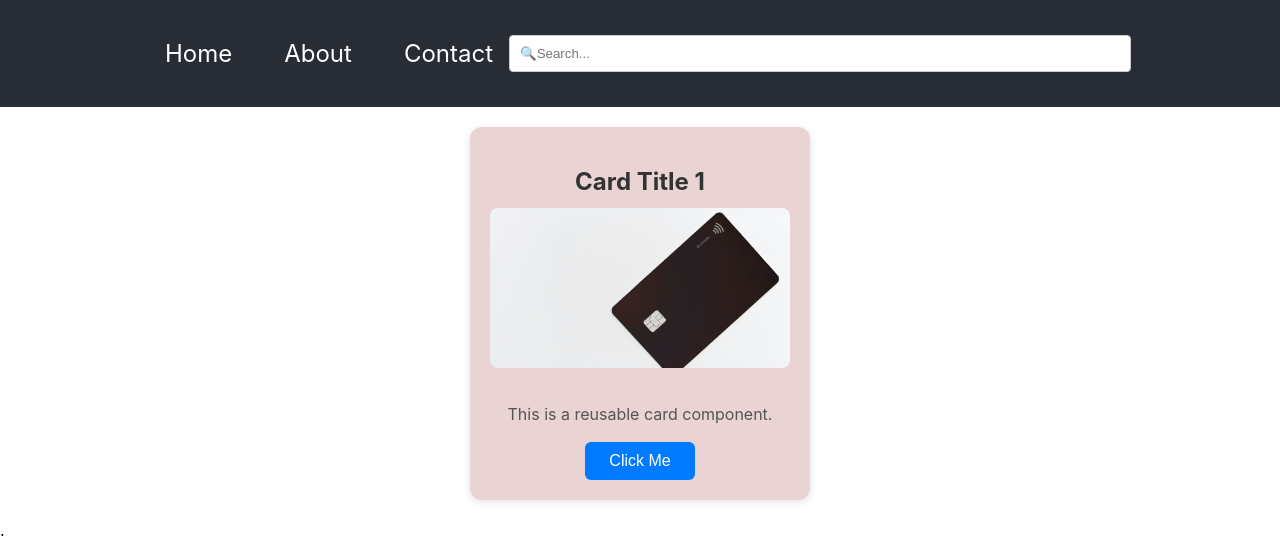
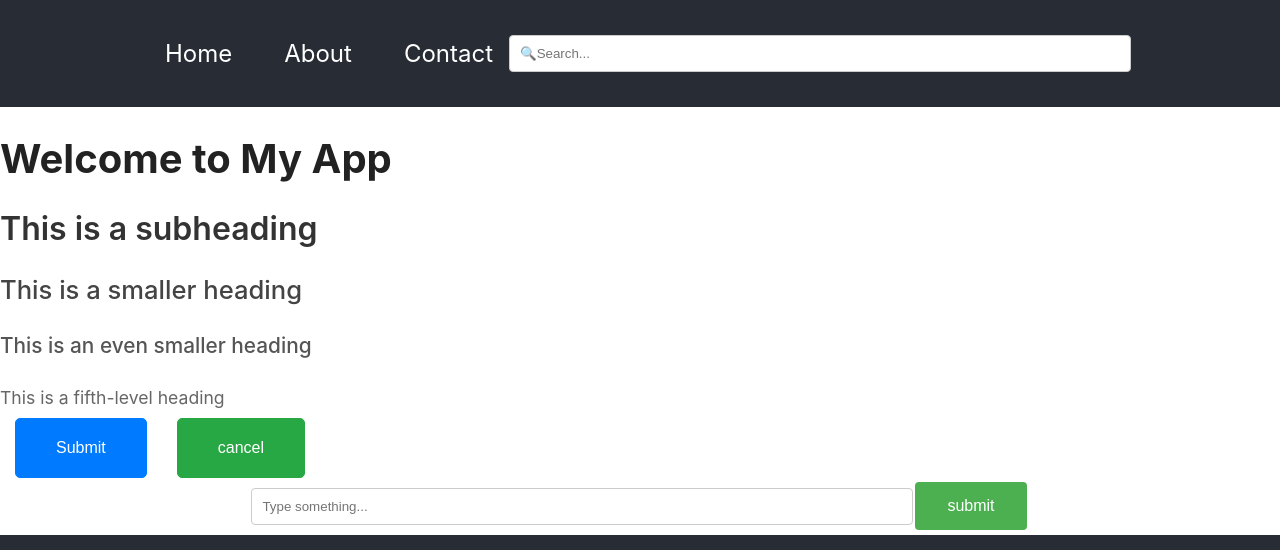
Before and after one commit to abiralchy0987/abiral-react-2, a React (Create React App) app: page / in a window 1280 px wide. Shown: the top 550 px of the page. Built offline with nearby package versions, Linux system fonts and the light colour scheme.

Commit message:
Adds Heading and  Button are creating reuseable components

```diff
--- a/src/App.js
+++ b/src/App.js
@@ -4,6 +4,8 @@ import Button from "./component/button";
 import Footer from "./component/footer";
 import InputField from "./component/inputField";
 import Card from "./component/card";
+import Buttons from "./component/buttons";
+import Heading from "./component/heading";
 function App() {
   return (
     <>
@@ -19,7 +21,7 @@ function App() {
         name="password"
       />
       <InputField type="text" placeholder="enter your email" name="email" /> */}
-      <Card
+      {/* <Card
         title="Card Title 1"
         content="This is a reusable card component."
         image="../image/card-image.jpg"
@@ -37,7 +39,14 @@ function App() {
         content="This is a third reusable card component."
         image="../image/card-king.jpg"
         button="Read More"
-      />
+      /> */}
+      <Heading type="h1" title="Welcome to My App" />
+      <Heading type="h2" title="This is a subheading" />
+      <Heading type="h3" title="This is a smaller heading" />
+      <Heading type="h4" title="This is an even smaller heading" />
+      <Heading type="h5" title="This is a fifth-level heading" />
+      <Buttons />
+      <Buttons type="secondary" />
       <Button />
       <Footer />
     </>
--- /dev/null
+++ b/src/component/buttons.css
@@ -0,0 +1,23 @@
+.btn {
+  color: black;
+  /* background-color: #444; */
+  border: 1px solid #444;
+  padding: 20px 40px;
+  border-radius: 5px;
+  cursor: pointer;
+  font-size: 16px;
+  margin: 0 15px;
+  background-color: transparent;
+}
+
+.btn-primary {
+  color: white;
+  background-color: #007bff;
+  border-color: #007bff;
+}
+
+.btn-secondary {
+  color: white;
+  background-color: #28a745;
+  border-color: #28a745;
+}
--- /dev/null
+++ b/src/component/buttons.js
@@ -0,0 +1,14 @@
+import "./buttons.css";
+
+const Buttons = (props) => {
+  const { label, type } = props;
+  return (
+    <button
+      className={`btn
+        ${type == "secondary" ? "btn-secondary" : "btn-primary"}`}
+    >
+      {type == "secondary" ? "cancel" : "Submit"}
+    </button>
+  );
+};
+export default Buttons;
--- /dev/null
+++ b/src/component/heading.css
@@ -0,0 +1,41 @@
+.heading1 {
+  font-size: 2.5rem;
+  font-weight: 700;
+  color: #222;
+  margin-bottom: 18px;
+}
+
+.heading2 {
+  font-size: 2rem;
+  font-weight: 600;
+  color: #333;
+  margin-bottom: 16px;
+}
+
+.heading3 {
+  font-size: 1.6rem;
+  font-weight: 500;
+  color: #444;
+  margin-bottom: 14px;
+}
+
+.heading4 {
+  font-size: 1.3rem;
+  font-weight: 500;
+  color: #555;
+  margin-bottom: 12px;
+}
+
+.heading5 {
+  font-size: 1.1rem;
+  font-weight: 400;
+  color: #666;
+  margin-bottom: 10px;
+}
+
+.heading6 {
+  font-size: 0.95rem;
+  font-weight: 400;
+  color: #777;
+  margin-bottom: 8px;
+}
--- /dev/null
+++ b/src/component/heading.js
@@ -0,0 +1,15 @@
+import "./heading.css";
+const heading =(props) => {
+    const{title , type}= props;
+    return(
+        <>
+        {type === "h1" && <h1 className="heading1" >{title}</h1>}
+        {type === "h2" && <h2 className="heading2" >{title}</h2>}
+        {type === "h3" && <h3 className="heading3" >{title}</h3>}
+        {type === "h4" && <h4 className="heading4" >{title}</h4>}
+        {type === "h5" && <h5 className="heading5" >{title}</h5>}
+        {type === "h6" && <h6 className="heading6" >{title}</h6>}
+        </>
+    );
+};
+export default heading;
```
